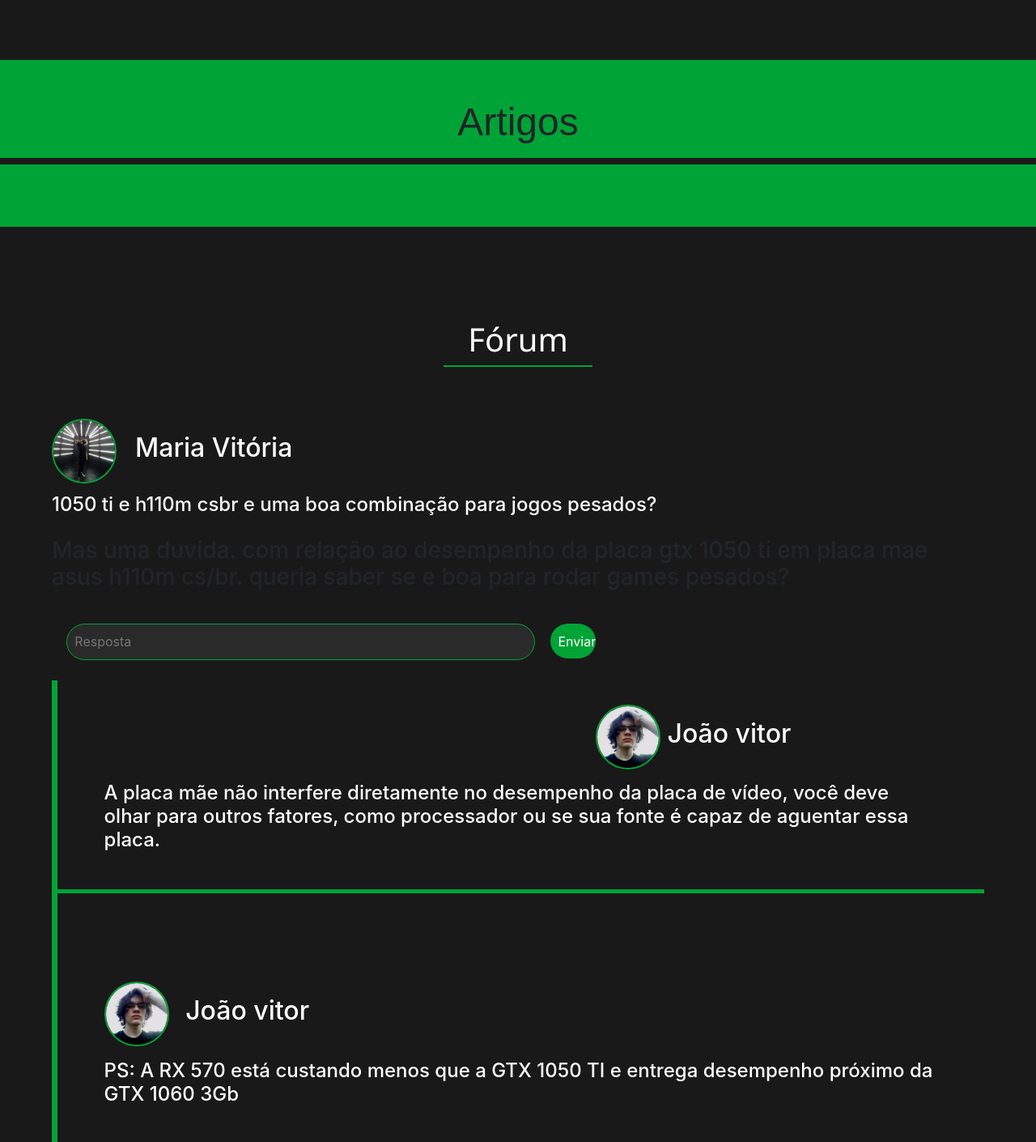
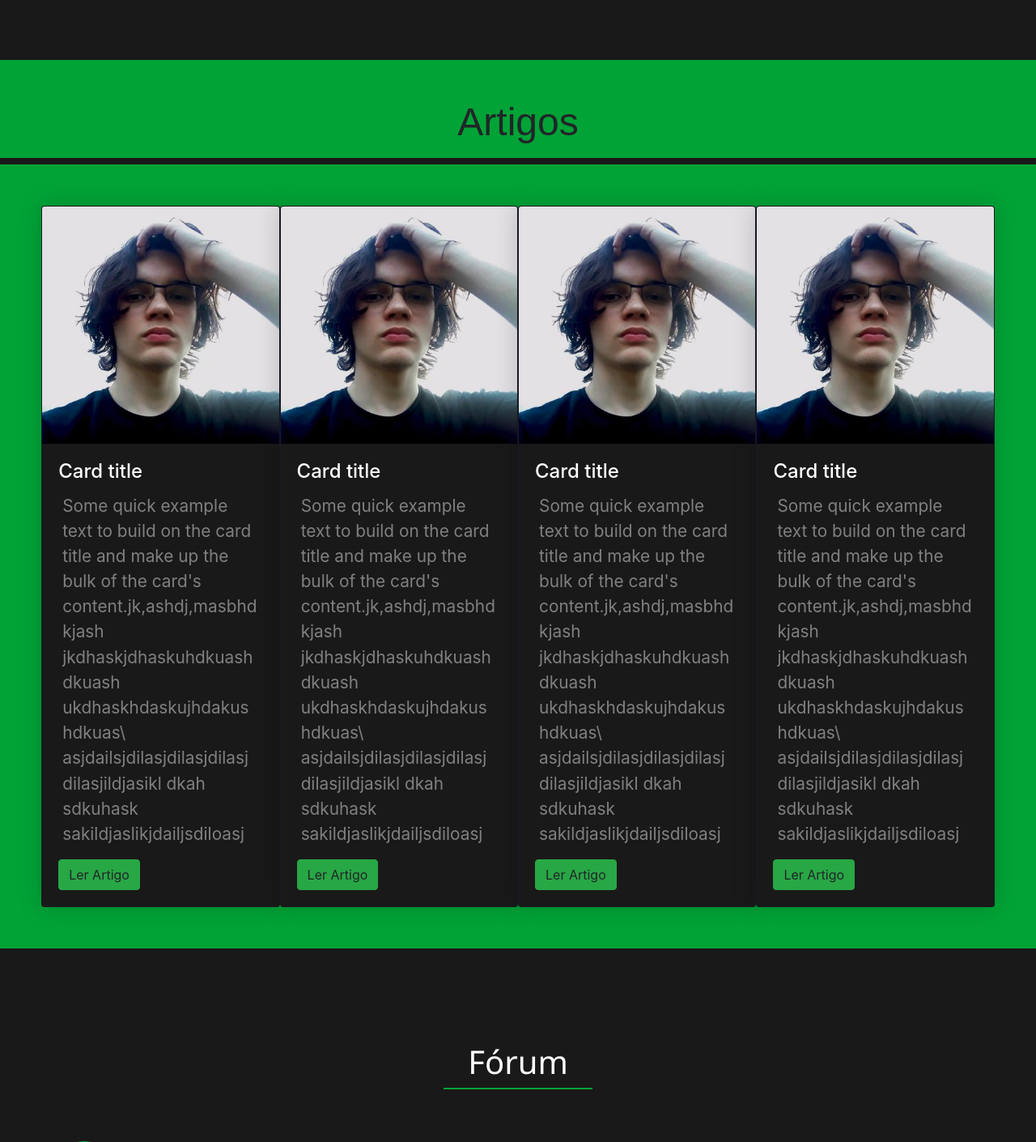
Before and after one commit to jvwaldrich0/CyberZone, a Django app: page / in a window 1280 px wide. Shown: the part 1614-3024 px from the top of the page at 81% size. Run offline with Django 3.2, Linux system fonts and the light colour scheme; parts of the project's set-up code (start-up, migrations or seed data) failed here and were passed over; some libraries are stand-ins or nearby versions.

Commit message:
Added Card Bootstrap

```diff
--- a/public/static/css/style.css
+++ b/public/static/css/style.css
@@ -350,10 +350,10 @@ a.active, a:hover {
 
 .espaço-artigos {
 	background-color: #00a336;
-	padding: 2%;
+	padding: 4%;
 	padding-bottom: 4%;
 	position: flex;
-	min-height: 100%;
+	min-height: 120%;
 }
 
 .area-artigos {
--- a/public/templates/pages/home.html
+++ b/public/templates/pages/home.html
@@ -1,5 +1,5 @@
 {% extends 'index.html' %} {% block title %} CyberZone {% endblock title %}
-{% block content %}
+{%block content %}
 <div>
   <div id="slider" class="ban">
     <img class="selected" src="../../static/bn2.jpg" alt="Image1" />
@@ -69,7 +69,108 @@
       <h1>Artigos</h1>
     </div>
     <div class="espaço-artigos">
-      <div class="area-artigos"></div>
+      <div class="area-artigos">
+        <div
+          class="card"
+          style="
+            width: 20rem;
+            background-color: #1c1b29;
+            box-shadow: 0 0 30px rgba(0, 0, 0, 0.18);
+          "
+        >
+          <img
+            class="card-img-top"
+            src="static/joao.jpg"
+            alt="Card image cap"
+          />
+          <div class="card-body">
+            <h4 style="color: #fff" class="card-title">Card title</h4>
+            <p style="color: grey" class="card-text">
+              Some quick example text to build on the card title and make up the
+              bulk of the card's content.jk,ashdj,masbhdkjash
+              jkdhaskjdhaskuhdkuashdkuash ukdhaskhdaskujhdakushdkuas\
+              asjdailsjdilasjdilasjdilasjdilasjildjasikl dkah sdkuhask
+              sakildjaslikjdailjsdiloasj
+            </p>
+            <a type="button" class="btn btn-success">Ler Artigo</a>
+          </div>
+        </div>
+        <div
+          class="card"
+          style="
+            width: 20rem;
+            background-color: #1c1b29;
+            box-shadow: 0 0 30px rgba(0, 0, 0, 0.18);
+          "
+        >
+          <img
+            class="card-img-top"
+            src="static/joao.jpg"
+            alt="Card image cap"
+          />
+          <div class="card-body">
+            <h4 style="color: #fff" class="card-title">Card title</h4>
+            <p style="color: grey" class="card-text">
+              Some quick example text to build on the card title and make up the
+              bulk of the card's content.jk,ashdj,masbhdkjash
+              jkdhaskjdhaskuhdkuashdkuash ukdhaskhdaskujhdakushdkuas\
+              asjdailsjdilasjdilasjdilasjdilasjildjasikl dkah sdkuhask
+              sakildjaslikjdailjsdiloasj
+            </p>
+            <a type="button" class="btn btn-success">Ler Artigo</a>
+          </div>
+        </div>
+        <div
+          class="card"
+          style="
+            width: 20rem;
+            background-color: #1c1b29;
+            box-shadow: 0 0 30px rgba(0, 0, 0, 0.18);
+          "
+        >
+          <img
+            class="card-img-top"
+            src="static/joao.jpg"
+            alt="Card image cap"
+          />
+          <div class="card-body">
+            <h4 style="color: #fff" class="card-title">Card title</h4>
+            <p style="color: grey" class="card-text">
+              Some quick example text to build on the card title and make up the
+              bulk of the card's content.jk,ashdj,masbhdkjash
+              jkdhaskjdhaskuhdkuashdkuash ukdhaskhdaskujhdakushdkuas\
+              asjdailsjdilasjdilasjdilasjdilasjildjasikl dkah sdkuhask
+              sakildjaslikjdailjsdiloasj
+            </p>
+            <a type="button" class="btn btn-success">Ler Artigo</a>
+          </div>
+        </div>
+        <div
+          class="card"
+          style="
+            width: 20rem;
+            background-color: #1c1b29;
+            box-shadow: 0 0 30px rgba(0, 0, 0, 0.18);
+          "
+        >
+          <img
+            class="card-img-top"
+            src="static/joao.jpg"
+            alt="Card image cap"
+          />
+          <div class="card-body">
+            <h4 style="color: #fff" class="card-title">Card title</h4>
+            <p style="color: grey" class="card-text">
+              Some quick example text to build on the card title and make up the
+              bulk of the card's content.jk,ashdj,masbhdkjash
+              jkdhaskjdhaskuhdkuashdkuash ukdhaskhdaskujhdakushdkuas\
+              asjdailsjdilasjdilasjdilasjdilasjildjasikl dkah sdkuhask
+              sakildjaslikjdailjsdiloasj
+            </p>
+            <a type="button" class="btn btn-success">Ler Artigo</a>
+          </div>
+        </div>
+      </div>
     </div>
   </div>
 </section>
```
